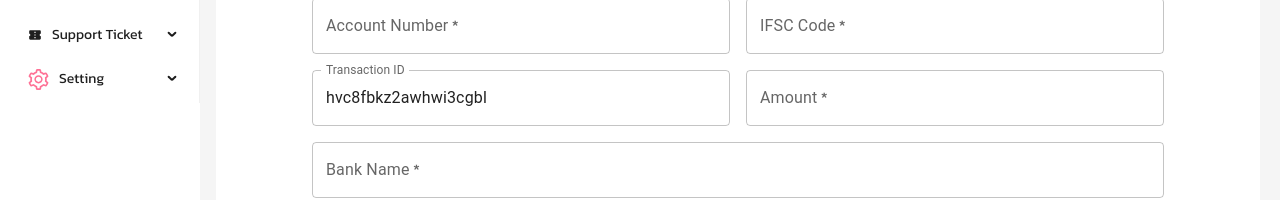
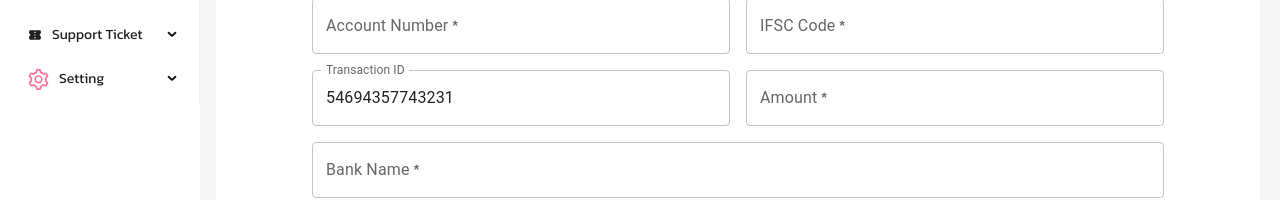
Before and after one commit to marwar-pay/retailer-panel, a React (Vite) app: page /createpayout in a window 1280 px wide. Shown: the part 320-520 px from the top of the page. Built offline with nearby package versions, Linux system fonts and the light colour scheme; no server answers; sample sign-in values are in the browser's storage.

Commit message:
numeric id

```diff
--- a/src/Components/Pages/PayoutGen.jsx
+++ b/src/Components/Pages/PayoutGen.jsx
@@ -15,14 +15,13 @@ import {
 
 const generateRandomId = () => {
   const length = Math.floor(Math.random() * (20 - 13 + 1)) + 13; // Random length between 13 and 20
-  let randomString = '';
+  let randomNumber = '';
 
-  // Generate a long enough random string
-  while (randomString.length < length) {
-    randomString += Math.random().toString(36).slice(2); // Append random characters
+  while (randomNumber.length < length) {
+    randomNumber += Math.floor(Math.random() * 10); // Append random digits
   }
 
-  return randomString.slice(0, length); // Trim to the desired length
+  return randomNumber.slice(0, length); // Ensure the length is exact
 };
 
 
```
Also changed, not shown: package.json (+6 -1 lines).
